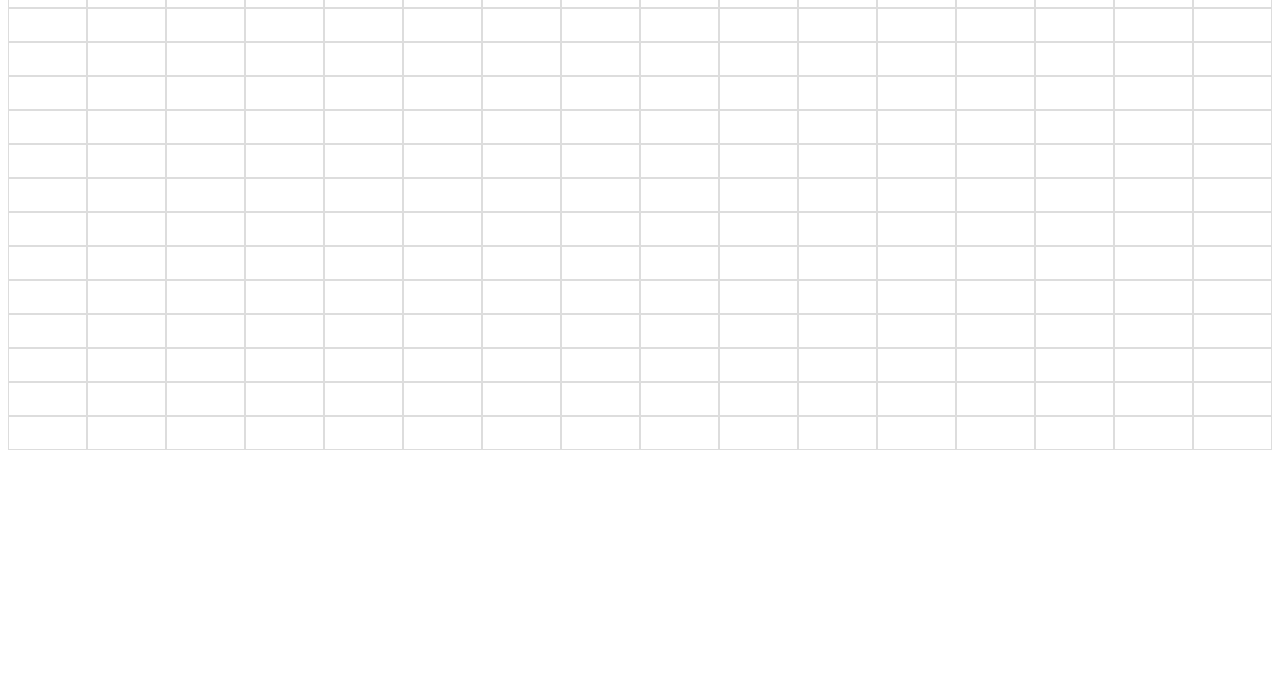
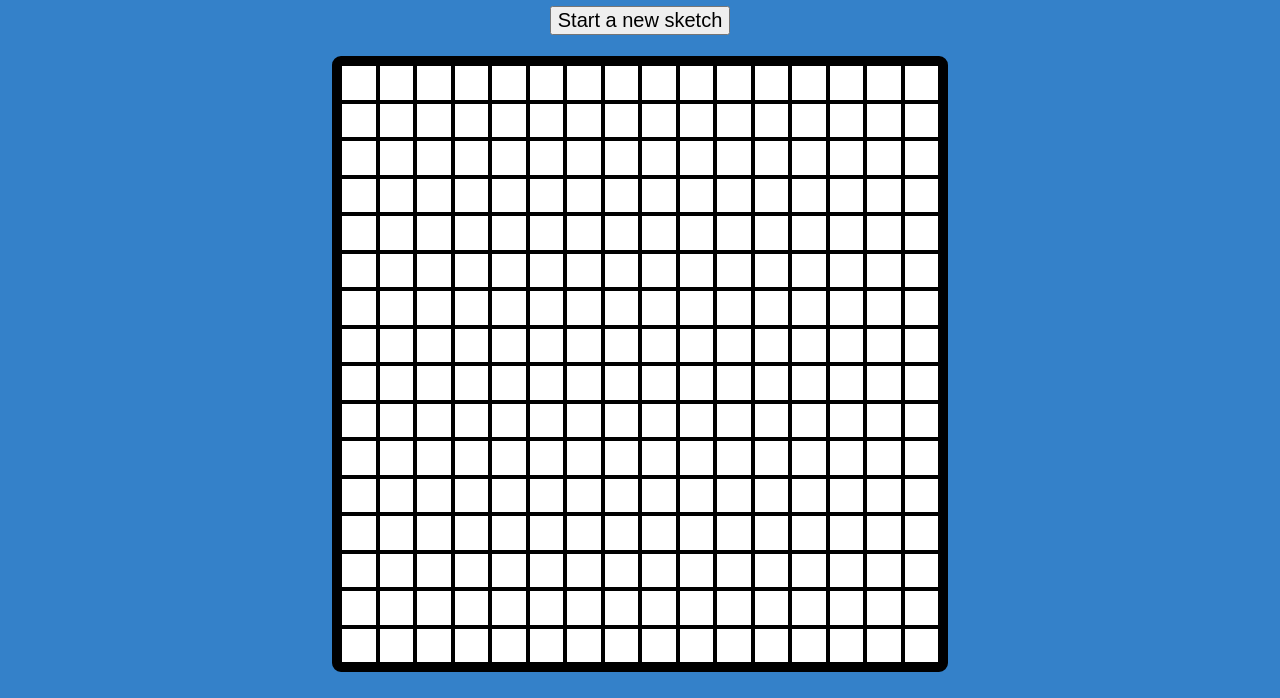
Before and after one commit to Vurnex/etch-a-sketch, a plain HTML site: page index.html in a window 1280 px wide. Shown: the part 102-800 px from the top of the page. Drawn offline with nearby package versions, Linux system fonts and the light colour scheme.

Commit message:
Adjust Styles
Add Background Colors
Add Border to Sketch
Center Sketch

```diff
--- a/css/styles.css
+++ b/css/styles.css
@@ -4,18 +4,36 @@
     --grid-rows: 1; /* Initialize number of rows and columns */
   }
 
-  #container {
+  body {
+
+    background-color: rgb(52, 129, 201);
+  }
+
+  .grid-container {
+
+    display: flex;
+    justify-content: center;
+  }
+
+  #grid-main {
 
     display: grid;
+    justify-content: center;
     grid-template-rows: repeat(var(--grid-rows), 1fr);
     grid-template-columns: repeat(var(--grid-cols), 1fr);
+    width: 600px;
+    height: 600px;
+    border: 8px solid;
+    border-radius: 9px;
+    background-color: white;
+    padding: 0;
 
   }
 
   .grid-item {
 
     padding: 1em;
-    border: 1px solid #ddd;
+    border: 2px solid black;
     text-align: center;
 
   }
@@ -25,6 +43,20 @@
     background-color: red;
   }
 
-  .cell {
-    background-color:blue;
+  .header {
+
+    display: flex;
+    justify-content: center;
+    align-items: center;
+    flex-direction: column;
+    height: 150px;
+    text-align: center;
+
   }
+
+  button {
+
+    max-height: 60px;
+    max-width: 200px;
+    font-size: 20px;
+  }
--- a/index.html
+++ b/index.html
@@ -19,8 +19,15 @@
 
   <body>
 
-    <div id="container"> <!--Hold the cells-->
+    <div class="header">
+        <h1>Etch-A-Sketch</h1>
+        <button>Start a new sketch</button>
+    </div>
 
+    <div class="grid-container">
+
+        <div id="grid-main"> <!--Hold the cells-->
+        </div>
 
     </div>
 
--- a/js/script.js
+++ b/js/script.js
@@ -1,5 +1,5 @@
 
-const container = document.getElementById("container");
+const container = document.getElementById("grid-main");
 let rows = document.getElementsByClassName("gridRow");
 let cells = document.getElementsByClassName("cell");
 
@@ -23,26 +23,3 @@ function makeRows(rows, cols) {
 };
 
 makeRows(16, 16);
-
-
-function changeBackground() {
-
-let getGrid = document.querySelector(".grid-item");
-
-getGrid.addEventListener("mouseover", function() {
-
-    getGrid.classList.add("grid-item-hover");
-
-});
-
-}
-
-$(document).on("mouseover", ".grid-item", function() {
-
-
-    getGrid.classList.add("grid-item-hover");
-});
-
-$(document).on("mouseleave", ".grid-item", function() {
-    // hover ends code here
-});
```
